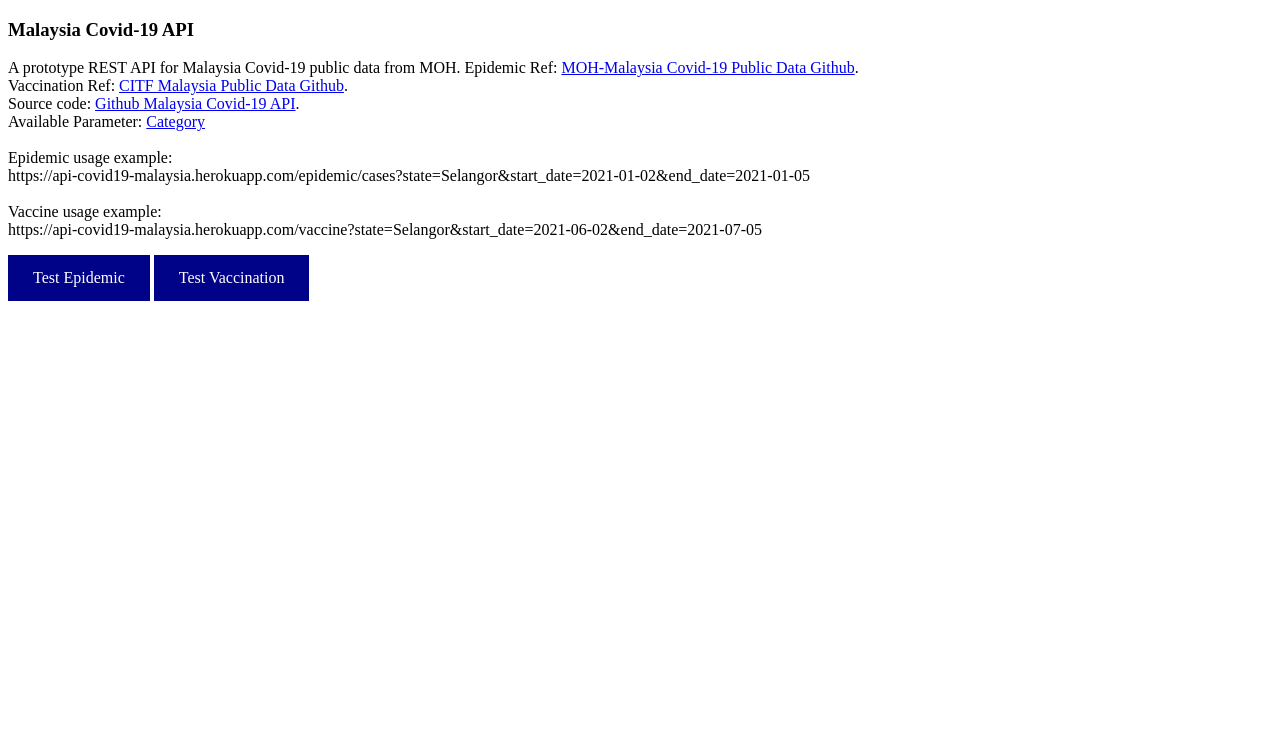
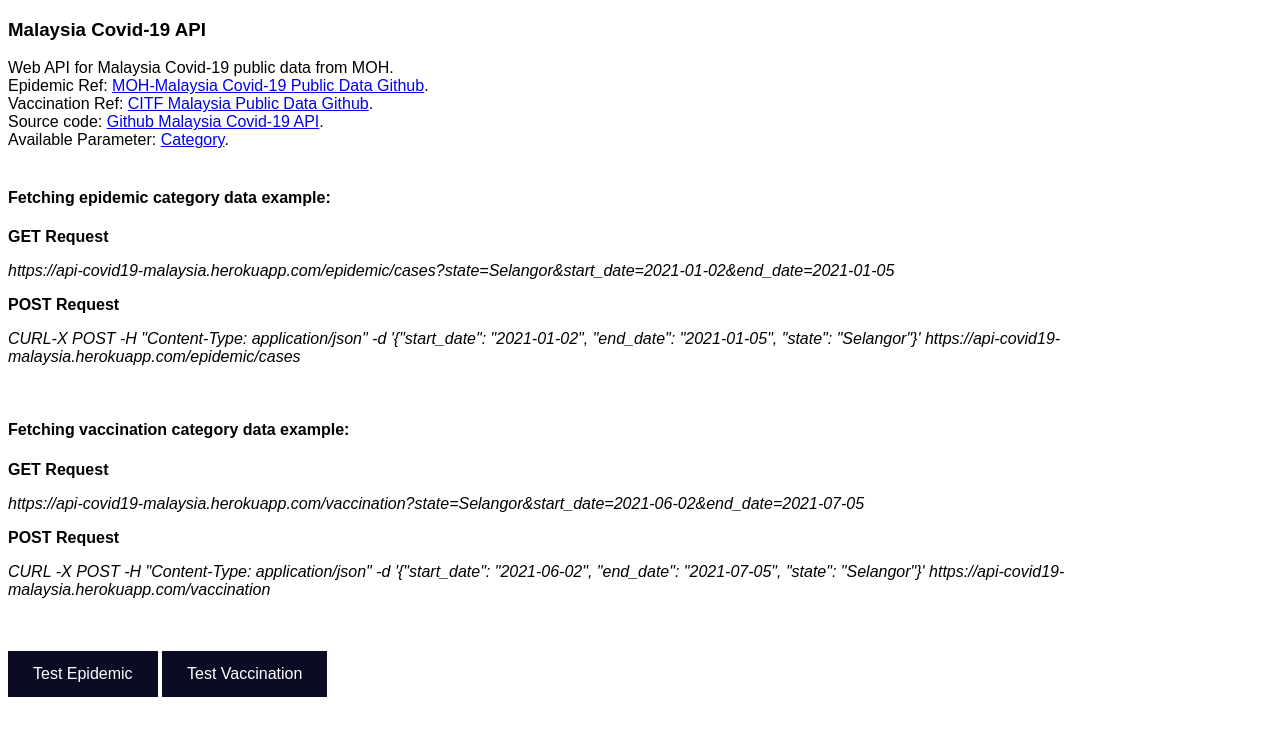
Before and after one commit to afiqharith/api-covid-malaysia, a Python web app: template assets/templates/index.html in a window 1280 px wide. Shown: the top 736 px of the page. Run offline with Jinja, Linux system fonts and the light colour scheme; the template is opened without the code that fills it, so the values that code supplies are empty.

Commit message:
fix: minor

```diff
--- a/assets/__init__.py
+++ b/assets/__init__.py
@@ -15,7 +15,7 @@ class MOH_WebAPI:
         app.register_blueprint(api_epidemic, url_prefix="/epidemic")
 
         from .api_vaccination import api_vaccination
-        app.register_blueprint(api_vaccination, url_prefix="/vaccine")
+        app.register_blueprint(api_vaccination, url_prefix="/vaccination")
 
         from .api_category import api_category
         app.register_blueprint(api_category, url_prefix="/category")
--- a/assets/api_vaccination.py
+++ b/assets/api_vaccination.py
@@ -6,7 +6,7 @@ from flask import jsonify
 api_vaccination = Blueprint("api_vaccination", __name__)
 
 @api_vaccination.route("", methods=["GET", "POST"])
-def vaccine():
+def vaccination():
     if request.method == "GET":
         helper = DataHandlerVaccination()
         helper.client_query_state = request.args.get("state", default=None, type=str)
--- a/assets/static/styles/style.css
+++ b/assets/static/styles/style.css
@@ -1,6 +1,6 @@
 #abutt:link,
 #abutt:visited {
-	background-color: #000288;
+	background-color: #0b0c24;
 	color: white;
 	padding: 14px 25px;
 	text-align: center;
@@ -10,5 +10,23 @@
 
 #abutt:hover,
 #abutt:active {
-	background-color: rgb(0, 255, 136);
+	background-color: rgb(245, 248, 32);
+	color: black;
 }
+
+p {
+	font-family: Arial, Helvetica, sans-serif;
+}
+
+a {
+	font-family: Arial, Helvetica, sans-serif;
+}
+
+h1,
+h2,
+h3,
+h4,
+h5,
+h6 {
+	font-family: Arial, Helvetica, sans-serif;
+}
--- a/assets/templates/index.html
+++ b/assets/templates/index.html
@@ -5,17 +5,27 @@
 {% block content %}
 <h3>Malaysia Covid-19 API</h3>
 <p>
-	A prototype REST API for Malaysia Covid-19 public data from MOH.
+	Web API for Malaysia Covid-19 public data from MOH. <br>
     Epidemic Ref: <a href="https://github.com/MoH-Malaysia/covid19-public">MOH-Malaysia Covid-19 Public Data Github</a>.</br>
     Vaccination Ref: <a href="https://github.com/CITF-Malaysia/citf-public">CITF Malaysia Public Data Github</a>.</br>
     Source code: <a href="https://github.com/afiqharith/malaysia_covid19_api">Github Malaysia Covid-19 API</a>.</br>
-    Available Parameter: <a href="{{ url_for('api_category.category')}}" target="_blank">Category</a> </br></br>
-    Epidemic usage example: </br>
-    https://api-covid19-malaysia.herokuapp.com/epidemic/cases?state=Selangor&start_date=2021-01-02&end_date=2021-01-05 </br></br>
-    Vaccine usage example: </br>
-    https://api-covid19-malaysia.herokuapp.com/vaccine?state=Selangor&start_date=2021-06-02&end_date=2021-07-05</br>
+    Available Parameter: <a href="{{ url_for('api_category.category')}}" target="_blank">Category</a>.</br></br>
 </p>
-    <a id="abutt" href="{{ url_for('api_epidemic.cases', state='Selangor',start_date='2021-01-02',end_date='2021-01-05') }}" target="_blank">Test Epidemic</a>
-    <a id="abutt" href="{{ url_for('api_vaccination.vaccine', state='Selangor',start_date='2021-06-02',end_date='2021-07-05') }}" target="_blank">Test Vaccination</a>
+
+    <h4>Fetching epidemic category data example:</h4>
+    <p><b>GET Request</b></p>
+    <p><i>https://api-covid19-malaysia.herokuapp.com/epidemic/cases?state=Selangor&start_date=2021-01-02&end_date=2021-01-05</i></p>
+
+    <p><b>POST Request</b></p>
+    <p><i>CURL-X POST -H "Content-Type: application/json" -d '{"start_date": "2021-01-02", "end_date": "2021-01-05", "state": "Selangor"}' https://api-covid19-malaysia.herokuapp.com/epidemic/cases</i></p></br>
+
+    <h4>Fetching vaccination category data example:</h4>
+    <p><b>GET Request</b><p>
+    <p><i>https://api-covid19-malaysia.herokuapp.com/vaccination?state=Selangor&start_date=2021-06-02&end_date=2021-07-05</i></p>
+
+    <p><b>POST Request</b></p>
+    <p><i>CURL -X POST -H "Content-Type: application/json" -d '{"start_date": "2021-06-02", "end_date": "2021-07-05", "state": "Selangor"}'  https://api-covid19-malaysia.herokuapp.com/vaccination</i><p></br>
+    <br><a id="abutt" href="{{ url_for('api_epidemic.cases', state='Selangor',start_date='2021-01-02',end_date='2021-01-05') }}" target="_blank">Test Epidemic</a>
+    <a id="abutt" href="{{ url_for('api_vaccination.vaccination', state='Selangor',start_date='2021-06-02',end_date='2021-07-05') }}" target="_blank">Test Vaccination</a>
 
 {% endblock %}
```
Also changed, not shown: README.md.
